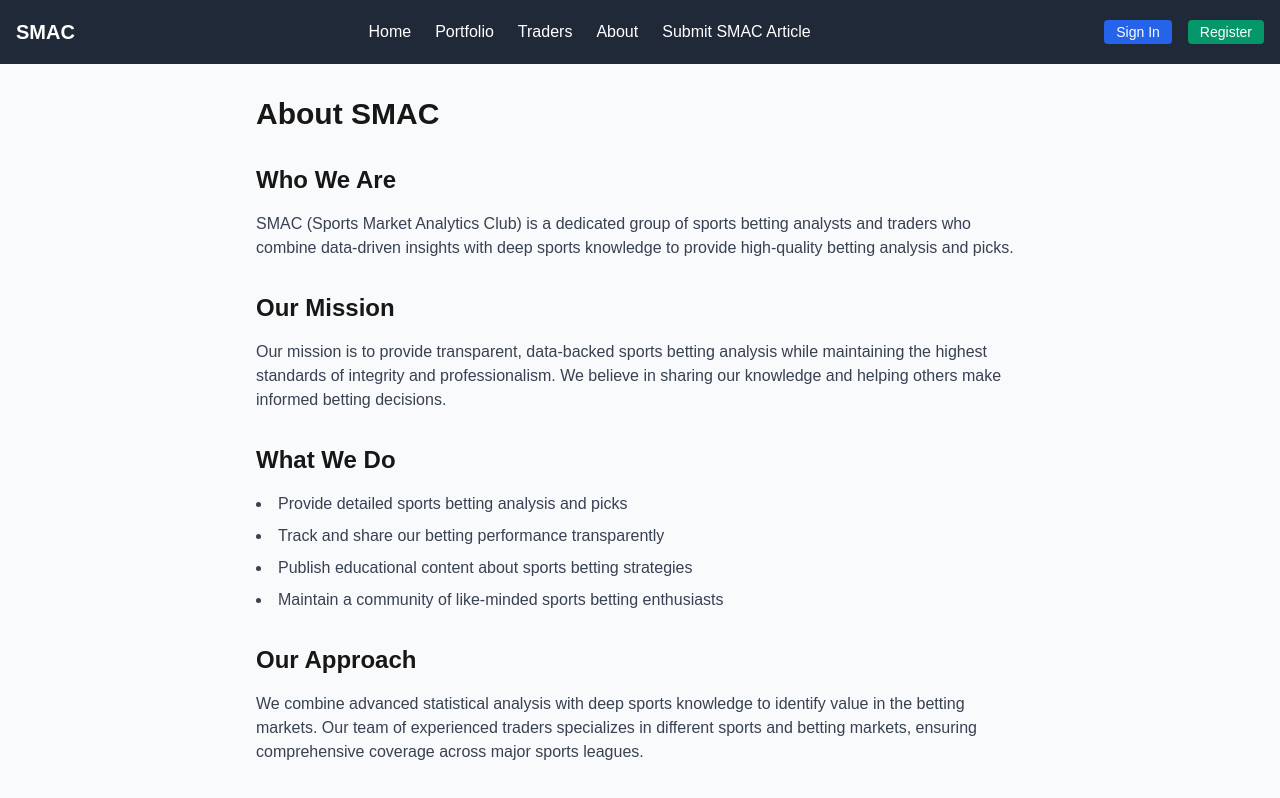
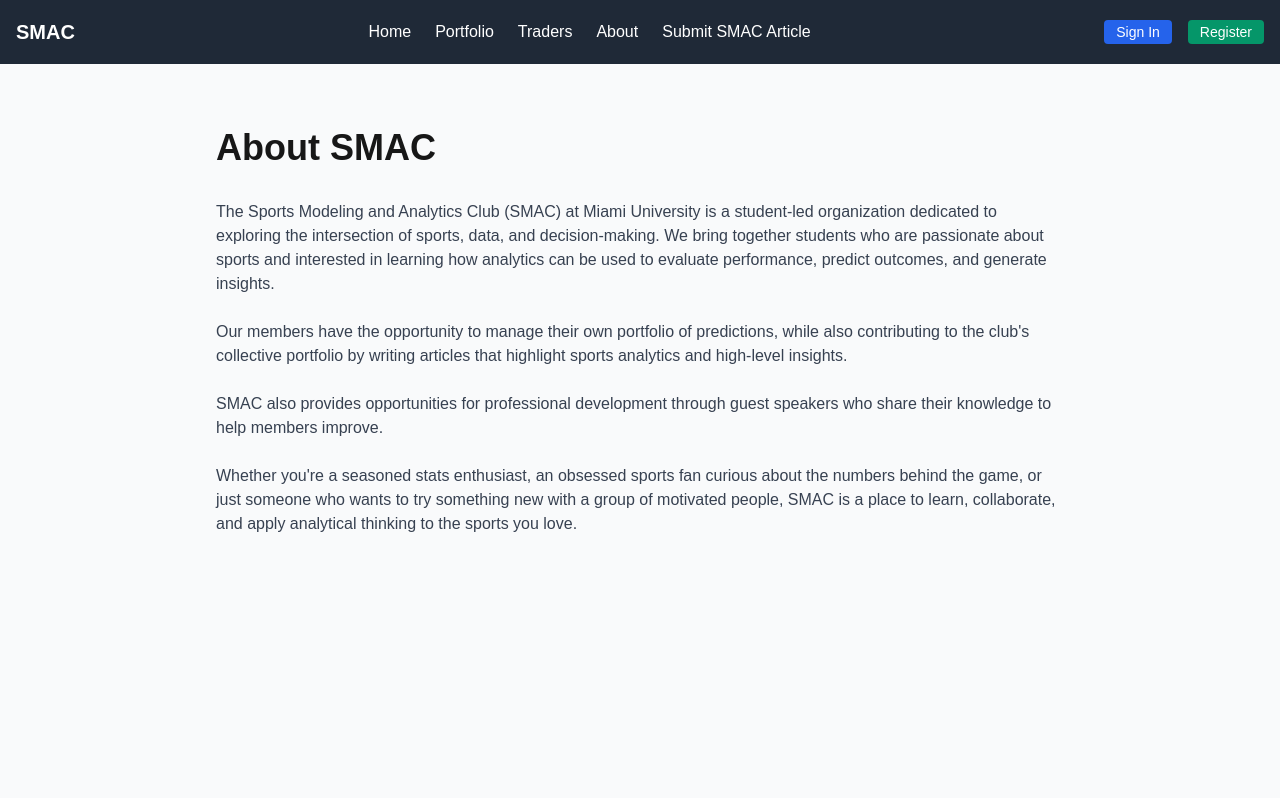
Before and after one commit to Shanegpaton/SMAC, a Next.js app: page /about in a window 1280 px wide. Built offline with nearby package versions, Linux system fonts and the light colour scheme; no server answers.

Commit message:
Fix case-sensitive login: Convert emails to lowercase in authentication and registration for consistent case-insensitive login

```diff
--- a/src/app/about/page.tsx
+++ b/src/app/about/page.tsx
@@ -1,38 +1,25 @@
 export default function About() {
   return (
-    <div className="max-w-3xl mx-auto space-y-8">
-      <h1 className="text-3xl font-bold">About SMAC</h1>
+    <div className="max-w-4xl mx-auto px-6 py-8">
+      <h1 className="text-4xl font-bold mb-8">About SMAC</h1>
 
-      <section className="space-y-4">
-        <h2 className="text-2xl font-semibold">Who We Are</h2>
-        <p className="text-gray-700">
-          SMAC (Sports Market Analytics Club) is a dedicated group of sports betting analysts and traders who combine data-driven insights with deep sports knowledge to provide high-quality betting analysis and picks.
+      <div className="prose lg:prose-xl text-gray-700 space-y-6">
+        <p>
+          The Sports Modeling and Analytics Club (SMAC) at Miami University is a student-led organization dedicated to exploring the intersection of sports, data, and decision-making. We bring together students who are passionate about sports and interested in learning how analytics can be used to evaluate performance, predict outcomes, and generate insights.
         </p>
-      </section>
 
-      <section className="space-y-4">
-        <h2 className="text-2xl font-semibold">Our Mission</h2>
-        <p className="text-gray-700">
-          Our mission is to provide transparent, data-backed sports betting analysis while maintaining the highest standards of integrity and professionalism. We believe in sharing our knowledge and helping others make informed betting decisions.
+        <p>
+          Our members have the opportunity to manage their own portfolio of predictions, while also contributing to the club's collective portfolio by writing articles that highlight sports analytics and high-level insights.
         </p>
-      </section>
 
-      <section className="space-y-4">
-        <h2 className="text-2xl font-semibold">What We Do</h2>
-        <ul className="list-disc list-inside space-y-2 text-gray-700">
-          <li>Provide detailed sports betting analysis and picks</li>
-          <li>Track and share our betting performance transparently</li>
-          <li>Publish educational content about sports betting strategies</li>
-          <li>Maintain a community of like-minded sports betting enthusiasts</li>
-        </ul>
-      </section>
+        <p>
+          SMAC also provides opportunities for professional development through guest speakers who share their knowledge to help members improve.
+        </p>
 
-      <section className="space-y-4">
-        <h2 className="text-2xl font-semibold">Our Approach</h2>
-        <p className="text-gray-700">
-          We combine advanced statistical analysis with deep sports knowledge to identify value in the betting markets. Our team of experienced traders specializes in different sports and betting markets, ensuring comprehensive coverage across major sports leagues.
+        <p>
+          Whether you're a seasoned stats enthusiast, an obsessed sports fan curious about the numbers behind the game, or just someone who wants to try something new with a group of motivated people, SMAC is a place to learn, collaborate, and apply analytical thinking to the sports you love.
         </p>
-      </section>
+      </div>
     </div>
   )
 }
--- a/src/app/api/auth/[...nextauth]/route.ts
+++ b/src/app/api/auth/[...nextauth]/route.ts
@@ -19,7 +19,7 @@ export const authOptions: NextAuthOptions = {
 
         const user = await prisma.user.findUnique({
           where: {
-            email: credentials.email,
+            email: credentials.email.toLowerCase(),
           },
         });
 
--- a/src/app/api/auth/register/route.ts
+++ b/src/app/api/auth/register/route.ts
@@ -5,9 +5,12 @@ export async function POST(req: Request) {
   try {
     const { name, email, password } = await req.json();
 
+    // Convert email to lowercase for consistency
+    const normalizedEmail = email.toLowerCase();
+
     // Check if user already exists
     const existingUser = await prisma.user.findUnique({
-      where: { email },
+      where: { email: normalizedEmail },
     });
 
     if (existingUser) {
@@ -21,7 +24,7 @@ export async function POST(req: Request) {
     const user = await prisma.user.create({
       data: {
         name,
-        email,
+        email: normalizedEmail,
         password,
       },
     });
```
